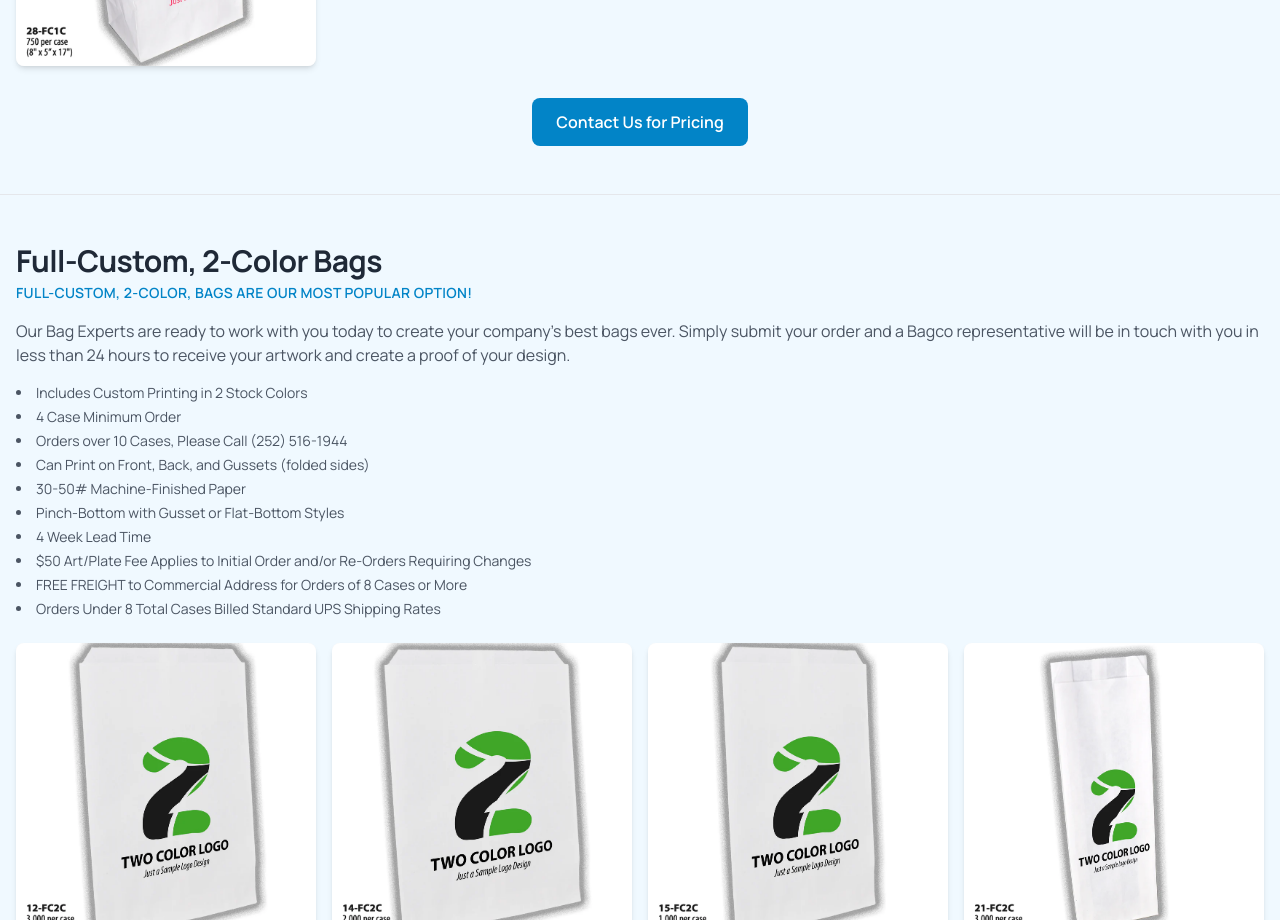
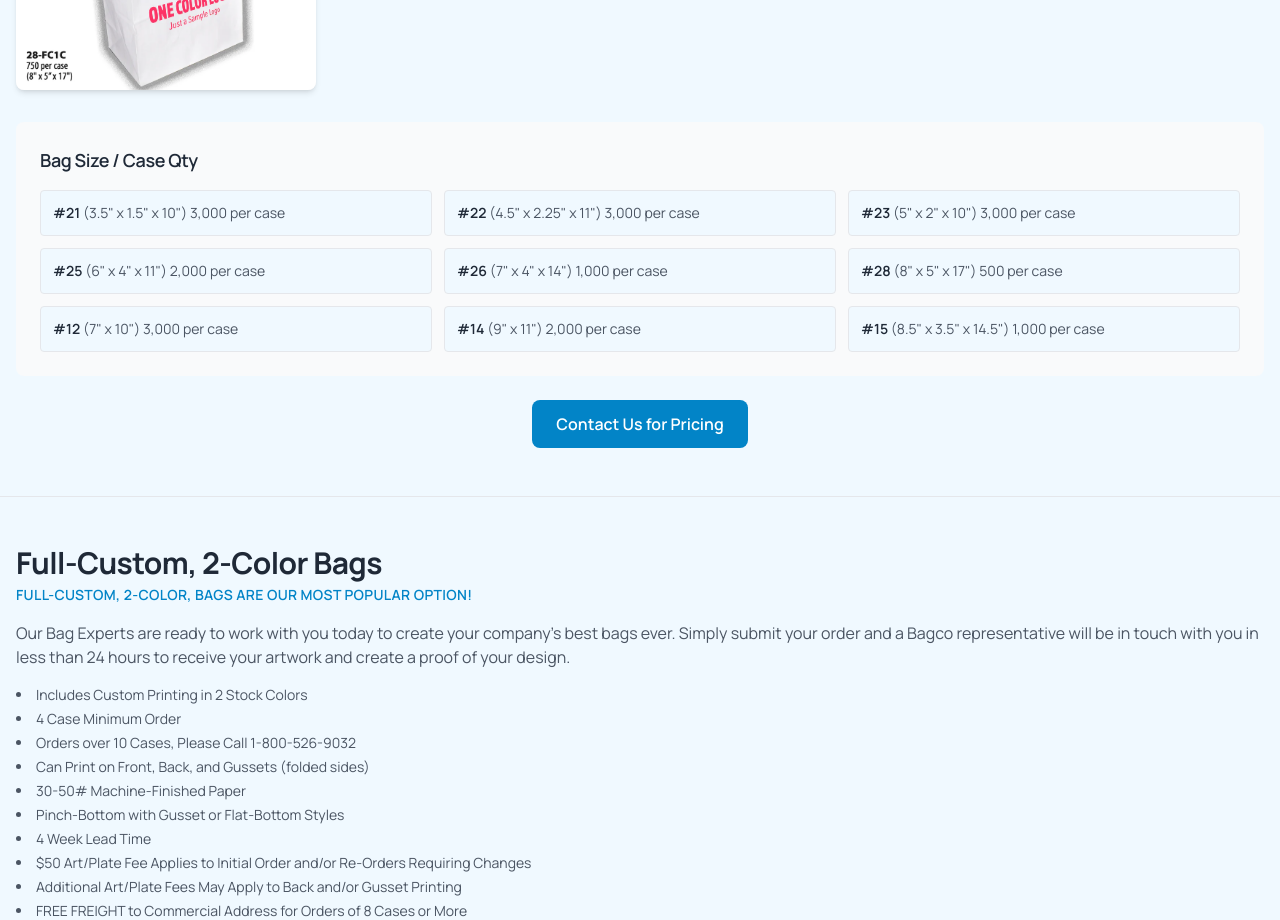
Before and after one commit to informalmarc-lab/bagger22, a Next.js app: page /catalog/custom in a window 1280 px wide. Shown: the part 1880-2800 px from the top of the page. Built offline with nearby package versions, Linux system fonts and the light colour scheme; no server answers.

Commit message:
Add shared bag specs and remove catalog price labels

```diff
--- a/app/catalog/custom/page.tsx
+++ b/app/catalog/custom/page.tsx
@@ -3,20 +3,22 @@
 import { useEffect, useState } from 'react'
 import Image from 'next/image'
 import Link from 'next/link'
+import { FULL_CUSTOM_STANDARD_SIZES } from '../specs'
 
 type CustomImage = { src: string; name: string }
 
 const INTRO =
-  'Full-Custom bags for your company are just a click away. Choose a 1-, 2-, or 3-Color design to suit your needs and company brand below. Upon receipt of your order, our Sales Representatives will be in touch to receive your artwork, review proofs, and schedule the final delivery of your company\'s best bags ever. When ordering 10 cases or more, please call (252) 516-1944.'
+  'Full-Custom bags for your company are just a click away. Choose a 1-, 2-, or 3-Color design to suit your needs and company brand below. Upon receipt of your order, our Sales Representatives will be in touch to receive your artwork, review proofs, and schedule the final delivery of your company\'s best bags ever. When ordering 10 cases or more, please call 1-800-526-9032.'
 
 const BULLETS = [
   '4 Case Minimum Order',
-  'Orders over 10 Cases, Please Call (252) 516-1944',
+  'Orders over 10 Cases, Please Call 1-800-526-9032',
   'Can Print on Front, Back, and Gussets (folded sides)',
   '30-50# Machine-Finished Paper',
   'Pinch-Bottom with Gusset or Flat-Bottom Styles',
   '4 Week Lead Time',
   '$50 Art/Plate Fee Applies to Initial Order and/or Re-Orders Requiring Changes',
+  'Additional Art/Plate Fees May Apply to Back and/or Gusset Printing',
   'FREE FREIGHT to Commercial Address for Orders of 8 Cases or More',
   'Orders Under 8 Total Cases Billed Standard UPS Shipping Rates',
 ]
@@ -29,39 +31,19 @@ const CUSTOM_SECTIONS = {
     title: 'Full-Custom, 1-Color Bags',
     tagline: 'FULL-CUSTOM, 1-COLOR, BAGS ARE A HIGH VALUE OPTION!',
     bullets: ['Includes Custom Printing in 1 Stock Colors', ...BULLETS],
-    sizes: null,
+    sizes: FULL_CUSTOM_STANDARD_SIZES,
   },
   '2-color': {
     title: 'Full-Custom, 2-Color Bags',
     tagline: 'FULL-CUSTOM, 2-COLOR, BAGS ARE OUR MOST POPULAR OPTION!',
     bullets: ['Includes Custom Printing in 2 Stock Colors', ...BULLETS],
-    sizes: [
-      { id: '#21', dims: '3.5" x 1.5" x 10"', qty: '3,000 per case' },
-      { id: '#22', dims: '4.5" x 2.25" x 11"', qty: '3,000 per case' },
-      { id: '#23', dims: '5" x 2" x 10"', qty: '3,000 per case' },
-      { id: '#25', dims: '6" x 4" x 11"', qty: '2,000 per case' },
-      { id: '#26', dims: '7" x 4" x 14"', qty: '1,000 per case' },
-      { id: '#28', dims: '8" x 5" x 17"', qty: '500 per case' },
-      { id: '#12', dims: '7" x 10"', qty: '3,000 per case' },
-      { id: '#14', dims: '9" x 11"', qty: '2,000 per case' },
-      { id: '#15', dims: '8.5" x 3.5" x 14.5"', qty: '1,000 per case' },
-    ],
+    sizes: FULL_CUSTOM_STANDARD_SIZES,
   },
   '3-color': {
     title: 'Full-Custom, 3-Color Bags',
     tagline: 'FULL-CUSTOM, 3-COLOR, BAGS ADD A SPLASH TO YOUR CHECKOUT!',
     bullets: ['Includes Custom Printing in 3 Stock Colors', ...BULLETS],
-    sizes: [
-      { id: '#21', dims: '3.5" x 1.5" x 10"', qty: '3,000 per case' },
-      { id: '#22', dims: '4.5" x 2.25" x 11"', qty: '3,000 per case' },
-      { id: '#23', dims: '5" x 2" x 10"', qty: '3,000 per case' },
-      { id: '#25', dims: '6" x 4" x 11"', qty: '2,000 per case' },
-      { id: '#26', dims: '7" x 4" x 14"', qty: '1,000 per case' },
-      { id: '#28', dims: '8" x 5" x 17"', qty: '500 per case' },
-      { id: '#12', dims: '7" x 10"', qty: '3,000 per case' },
-      { id: '#14', dims: '9" x 11"', qty: '2,000 per case' },
-      { id: '#15', dims: '8.5" x 3.5" x 14.5"', qty: '1,000 per case' },
-    ],
+    sizes: FULL_CUSTOM_STANDARD_SIZES,
   },
 } as const
 
--- a/app/catalog/page.tsx
+++ b/app/catalog/page.tsx
@@ -3,6 +3,7 @@
 import Link from 'next/link'
 import { useEffect, useState } from 'react'
 import Image from 'next/image'
+import { FULL_CUSTOM_SIZE_SUMMARY } from './specs'
 
 const collections = [
   { name: 'Dispensary Bags', slug: 'dispensary' },
@@ -20,9 +21,9 @@ const collections = [
 ]
 
 const customProducts = [
-  { id: 1, name: 'Full-Custom, 1-Color Bags', price: '95.56' },
-  { id: 2, name: 'Full-Custom, 2-Color Bags', price: '95.56' },
-  { id: 3, name: 'Full-Custom, 3-Color Bags', price: '119.46' },
+  { id: 1, name: 'Full-Custom, 1-Color Bags' },
+  { id: 2, name: 'Full-Custom, 2-Color Bags' },
+  { id: 3, name: 'Full-Custom, 3-Color Bags' },
 ]
 
 export default function Catalog() {
@@ -153,7 +154,9 @@ export default function Catalog() {
                   </div>
                   <div className="p-8">
                     <h3 className="text-2xl font-bold mb-3 text-gray-800">{product.name}</h3>
-                    <p className="text-primary-600 font-bold text-lg mb-6">From ${product.price} USD</p>
+                    <p className="text-primary-700 font-semibold text-sm mb-6">
+                      Standard sizes: {FULL_CUSTOM_SIZE_SUMMARY}
+                    </p>
                     <Link
                       href="/contact"
                       className="block w-full text-center bg-gradient-to-r from-primary-600 to-primary-700 text-white px-6 py-3 rounded-xl font-semibold hover:from-primary-700 hover:to-primary-800 transition-all shadow-lg hover:shadow-xl"
--- /dev/null
+++ b/app/catalog/specs.ts
@@ -0,0 +1,19 @@
+export type BagSizeSpec = {
+  id: string
+  dims: string
+  qty: string
+}
+
+export const FULL_CUSTOM_STANDARD_SIZES: BagSizeSpec[] = [
+  { id: '#21', dims: '3.5" x 1.5" x 10"', qty: '3,000 per case' },
+  { id: '#22', dims: '4.5" x 2.25" x 11"', qty: '3,000 per case' },
+  { id: '#23', dims: '5" x 2" x 10"', qty: '3,000 per case' },
+  { id: '#25', dims: '6" x 4" x 11"', qty: '2,000 per case' },
+  { id: '#26', dims: '7" x 4" x 14"', qty: '1,000 per case' },
+  { id: '#28', dims: '8" x 5" x 17"', qty: '500 per case' },
+  { id: '#12', dims: '7" x 10"', qty: '3,000 per case' },
+  { id: '#14', dims: '9" x 11"', qty: '2,000 per case' },
+  { id: '#15', dims: '8.5" x 3.5" x 14.5"', qty: '1,000 per case' },
+]
+
+export const FULL_CUSTOM_SIZE_SUMMARY = FULL_CUSTOM_STANDARD_SIZES.map((size) => size.id).join(', ')
```
